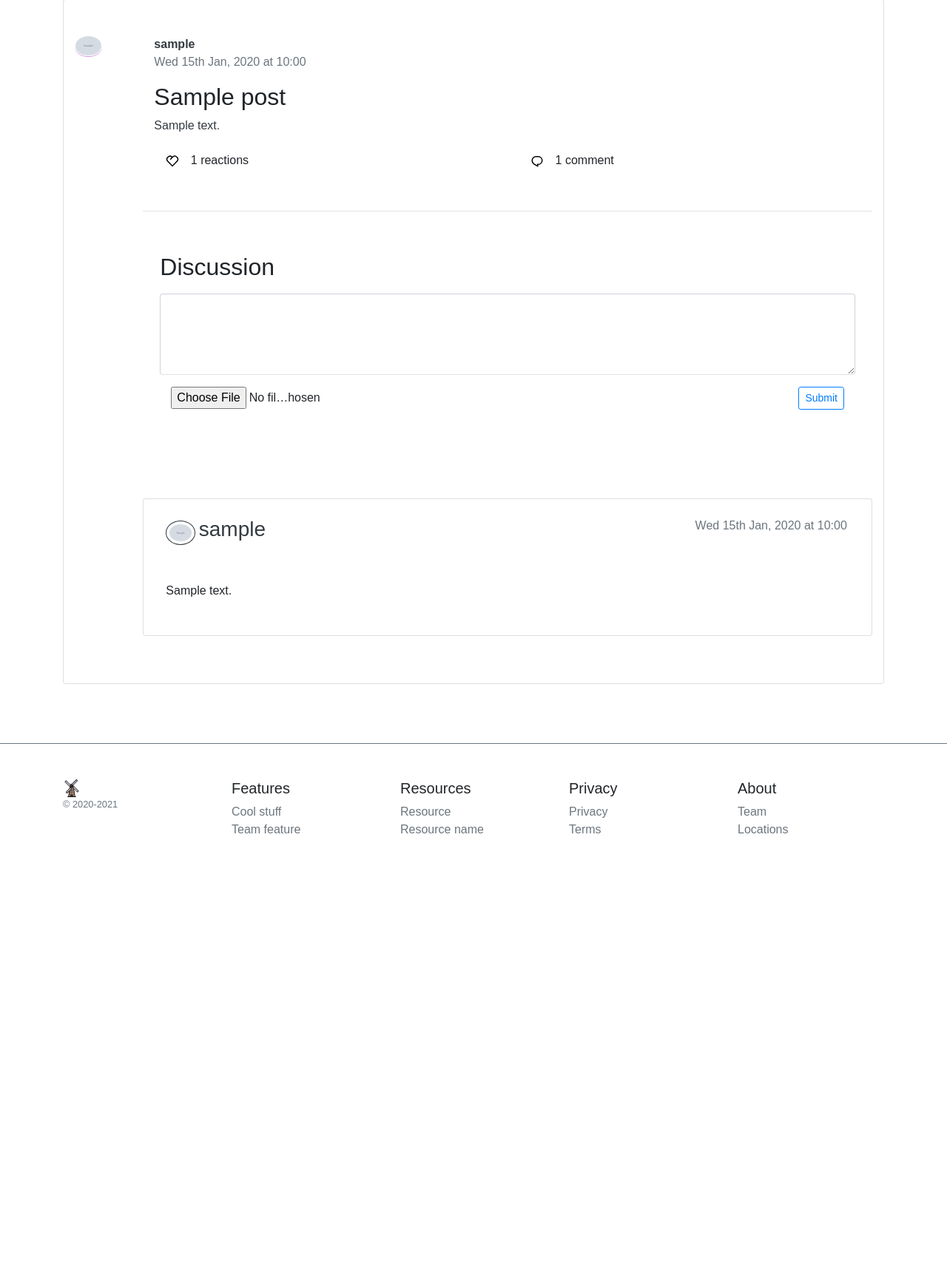
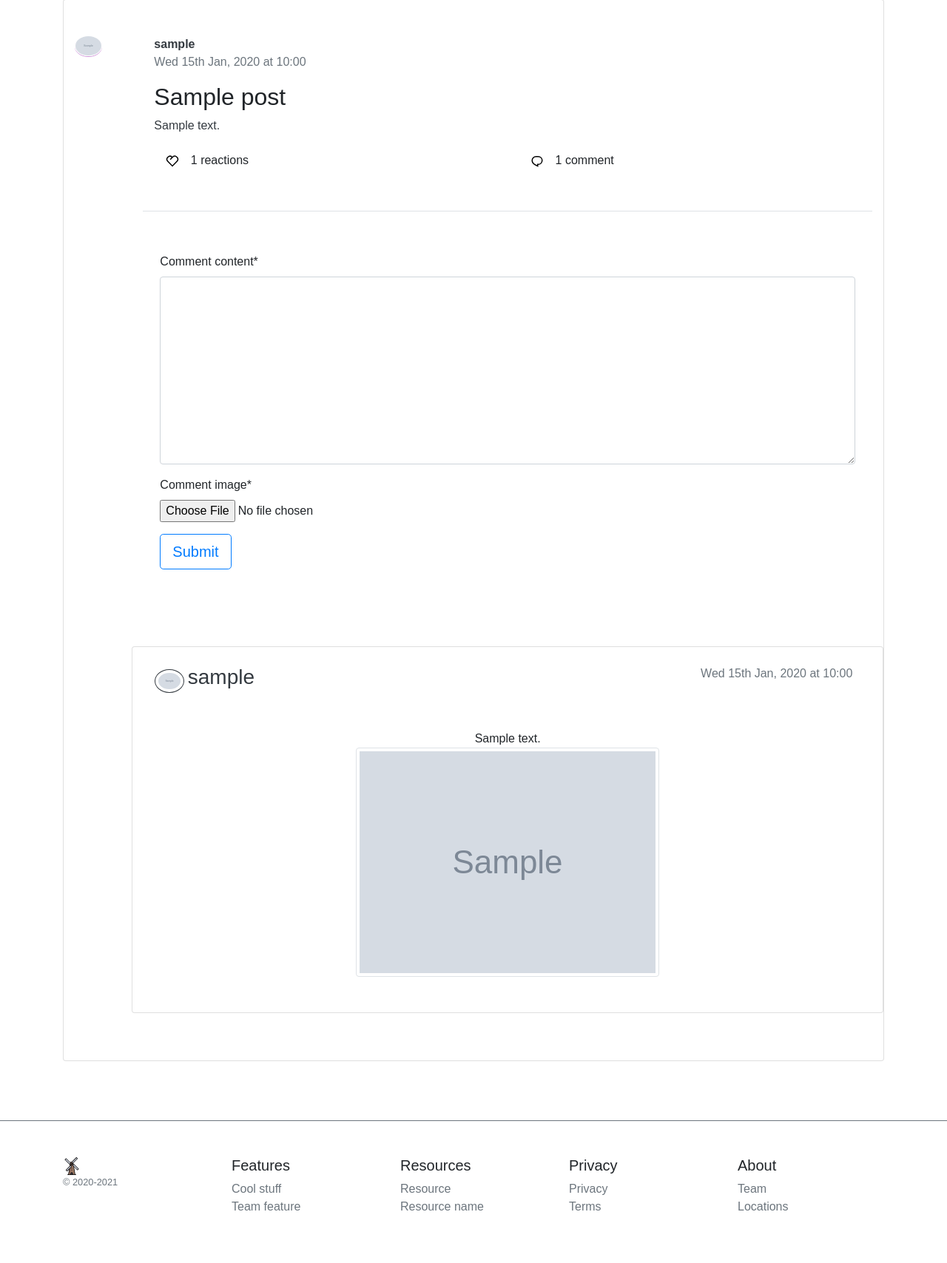
Before and after one commit to nouhben/blog, a Django app: page /post/1/ in a window 1280 px wide. Shown: the part 185-1893 px from the top of the page at 74% size. Before the commit the page ends 1312 px from the top, so only its background shows below. Run offline with Django 3.2, Linux system fonts and the light colour scheme; tables that the repository leaves empty hold one stand-in row (values such as "Sample post"); grey boxes marked "Sample" are stand-in pictures; some libraries are stand-ins or nearby versions.

Commit message:
Added forms.py to comment form Added comments to post detail

```diff
--- /dev/null
+++ b/blog/forms.py
@@ -0,0 +1,8 @@
+from django import forms
+from django.contrib.auth.models import User
+from blog.models import Post, Comment, Reply, Reaction
+
+class CommentCreationForm(forms.ModelForm):
+    class Meta:
+        model = Comment
+        fields = ['comment_content', 'comment_image']
--- a/blog/models.py
+++ b/blog/models.py
@@ -18,17 +18,24 @@ class Post(models.Model):
     def get_absolute_url(self):
         return reverse("post-detail", kwargs={"pk": self.pk})
 
-
+from PIL import Image
 class Comment(models.Model):
     post = models.ForeignKey(Post, on_delete=models.CASCADE)
     comment_author = models.ForeignKey(User, on_delete=models.CASCADE)
     date_commented = models.DateTimeField(default=timezone.now)
     comment_content = models.TextField(null=False, blank=False)
+    comment_image = models.ImageField(null=True, upload_to='comment_pics')
     has_reply = models.BooleanField(default=False)
     #reply_to = models.ForeignKey(Comment, null=True, on_delete=models.CASCADE)
-
     def __str__(self):
         return f'{self.comment_author} commented this on post by {self.post.author}'
+    def save(self, *args, **kwargs):
+        super().save(*args, **kwargs)
+        img = Image.open(self.comment_image.path)
+        if img.height > 250 or img.width > 250:
+            output_size = (250,250)
+            img.thumbnail(output_size)
+            img.save(self.comment_image.path)
 
 class Reply(models.Model):
     #post = models.ForeignKey(Post, on_delete=models.CASCADE)
--- a/blog/templates/blog/post_detail.html
+++ b/blog/templates/blog/post_detail.html
@@ -1,5 +1,6 @@
 {% extends 'blog/base.html' %}
 {% block content %}
+{% load crispy_forms_tags %}
 <div class="blog-post card post-card container py-5">
     <div class="row justify-content-center">
         <div class="col-1">
@@ -79,20 +80,13 @@
                     <div class="col">
                         <form method="POST" novalidate class="px-2 py-2">
                             {% csrf_token %}
-                            <div class="form-group">
-                                <label for="exampleFormControlTextarea1">
-                                    <h2 class="font-bold">Discussion</h2>
-                                </label>
-                                <textarea class="form-control border-bottom" id="exampleFormControlTextarea1"
-                                    rows="4"></textarea>
+                            {{form|crispy}}
+
+                            <div class="container px-0 mx-0">
+                                <div class="row">
+                                    <div class="col">
+                                        <button class="btn btn-lg btn-outline-primary" type="submit">Submit</button>
                                     </div>
-                            <div class="container">
-                                <div class="row justify-content-between ">
-                                    <div class="col-3 form-group text-left">
-                                        <input type="file" class="form-control-file" id="file-input">
-                                    </div>
-                                    <div class="col-3 form-group text-right">
-                                        <button class="btn btn-sm btn-outline-primary" type="submit">Submit</button>
                                 </div>
                             </div>
                     </div>
@@ -106,7 +100,7 @@
                     <div class="container-fluid">
                         <div class="row justify-content-between pt-4">
                             <div class="col-4">
-                                    <img src="{{ comments.com.0.comment_author.profile.image.url }}" width="40px"
+                                <img src="{{ comment.comment_author.profile.image.url }}" width="40px"
                                     class="img-thumbnail border-dark rounded-circle account-img">
                                 <h3 class="text-dark d-inline py-4">
                                     {{comment.comment_author.username}}
@@ -119,8 +113,14 @@
                             </div>
                         </div>
                         <div class="row py-5">
-                                <div class="col">
+                            <div class="col text-center">
                                 {{comment.comment_content}}
+                                {% if comment.comment_image %}
+                                <div class="comment-img">
+                                    <img src="{{ comment.comment_image.url }}"
+                                        class="img-thumbnail rounded comment-img">
+                                </div>
+                                {% endif %}
                             </div>
                         </div>
                     </div>
--- a/blog/views.py
+++ b/blog/views.py
@@ -80,6 +80,7 @@ class PostDetail:
         self.comments = comments
 # For each post individualy it is a detail view
 from django.views.generic import DetailView
+from blog.forms import CommentCreationForm
 class PostDetailView(DetailView):
     model = Post
     reacts = {}
@@ -98,6 +99,7 @@ class PostDetailView(DetailView):
         context = super().get_context_data(**kwargs)
         context["reacts"] = self.reacts
         context["comments"] = self.comments
+        context['form'] = CommentCreationForm()
         return context
 
 
```
Also changed, not shown: blog/migrations/0009_comment_comment_image.py (added). Lines whose indentation alone changed are shown as unchanged.
